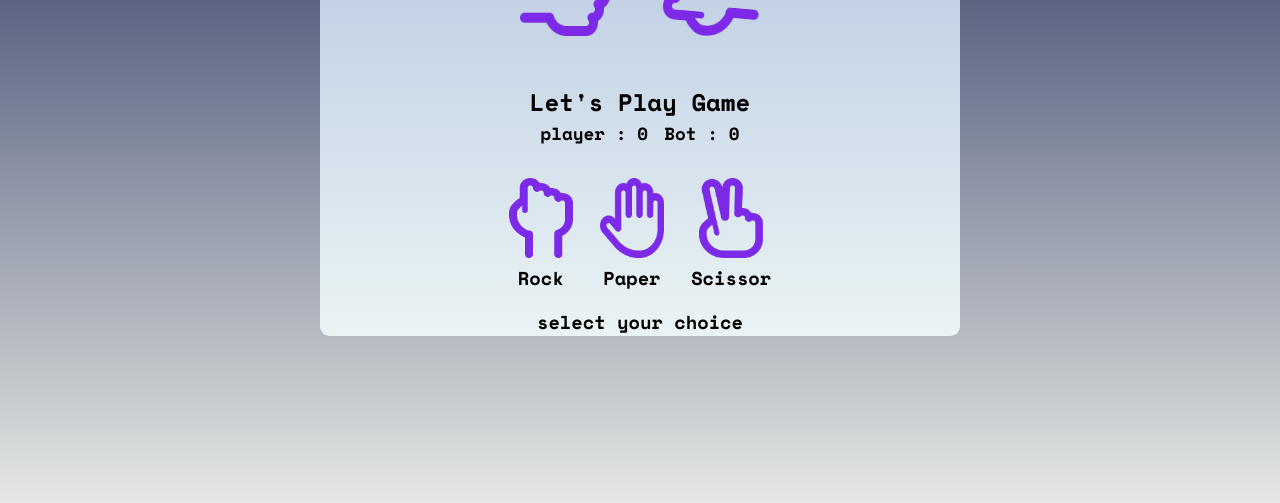
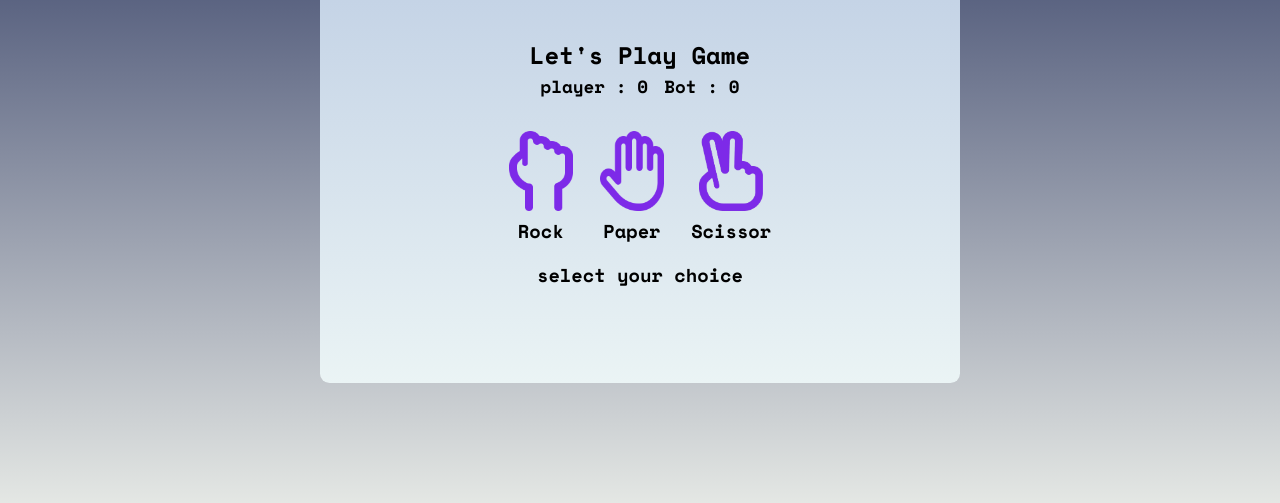
Before and after one commit to laxman-goud/rock-paper-scissors, a plain HTML site: page index.html in a window 1280 px wide. Shown: the part 297-800 px from the top of the page. Drawn offline with nearby package versions, Linux system fonts and the light colour scheme; a web font is replaced by a local one.

Commit message:
fixed height change issue

```diff
--- a/style.css
+++ b/style.css
@@ -9,14 +9,9 @@ body {
     width: 100vw;
     height: 100vh;
     background: hsla(120, 6%, 90%, 1);
-
     background: linear-gradient(90deg, hsla(120, 6%, 90%, 1) 0%, hsla(228, 75%, 16%, 1) 100%);
-
     background: -moz-linear-gradient(90deg, hsla(120, 6%, 90%, 1) 0%, hsla(228, 75%, 16%, 1) 100%);
-
     background: -webkit-linear-gradient(90deg, hsla(120, 6%, 90%, 1) 0%, hsla(228, 75%, 16%, 1) 100%);
-
-    filter: progid: DXImageTransform.Microsoft.gradient(startColorstr="#E4E7E4", endColorstr="#0A1647", GradientType=1);
     font-family: "Space Mono", monospace;
     font-weight: 400;
     font-style: normal;
@@ -31,21 +26,17 @@ main {
 }
 
 .game {
-    /* height: 70%; */
     width: 50%;
+    height: 70%;
+    min-height: 500px;
+    max-height: 600px;
     display: flex;
     flex-direction: column;
-    /* justify-content: center; */
     align-items: center;
     background: hsla(186, 33%, 94%, 1);
-
     background: linear-gradient(90deg, hsla(186, 33%, 94%, 1) 0%, hsla(216, 41%, 79%, 1) 100%);
-
     background: -moz-linear-gradient(90deg, hsla(186, 33%, 94%, 1) 0%, hsla(216, 41%, 79%, 1) 100%);
-
     background: -webkit-linear-gradient(90deg, hsla(186, 33%, 94%, 1) 0%, hsla(216, 41%, 79%, 1) 100%);
-
-    filter: progid: DXImageTransform.Microsoft.gradient(startColorstr="#EBF4F5", endColorstr="#B5C6E0", GradientType=1);
     gap: 1rem;
     border-radius: .6rem;
 }
```
